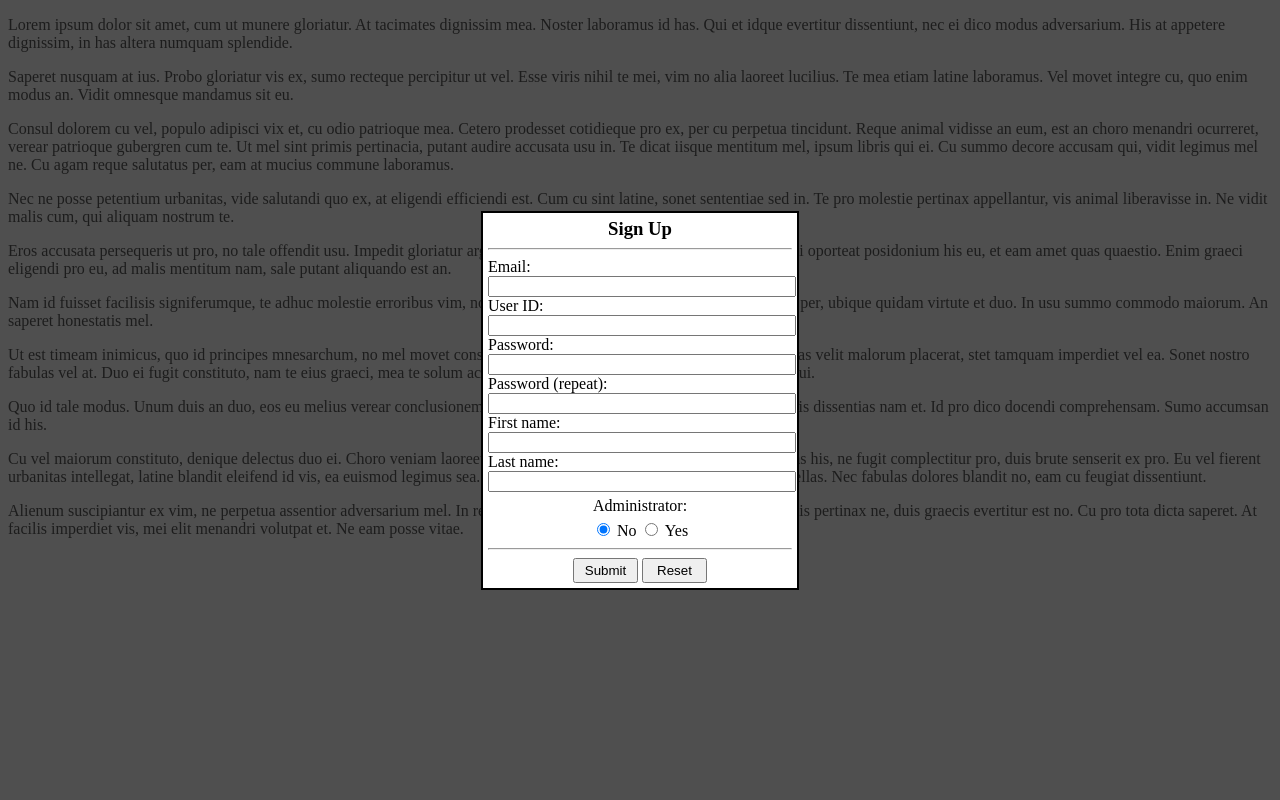
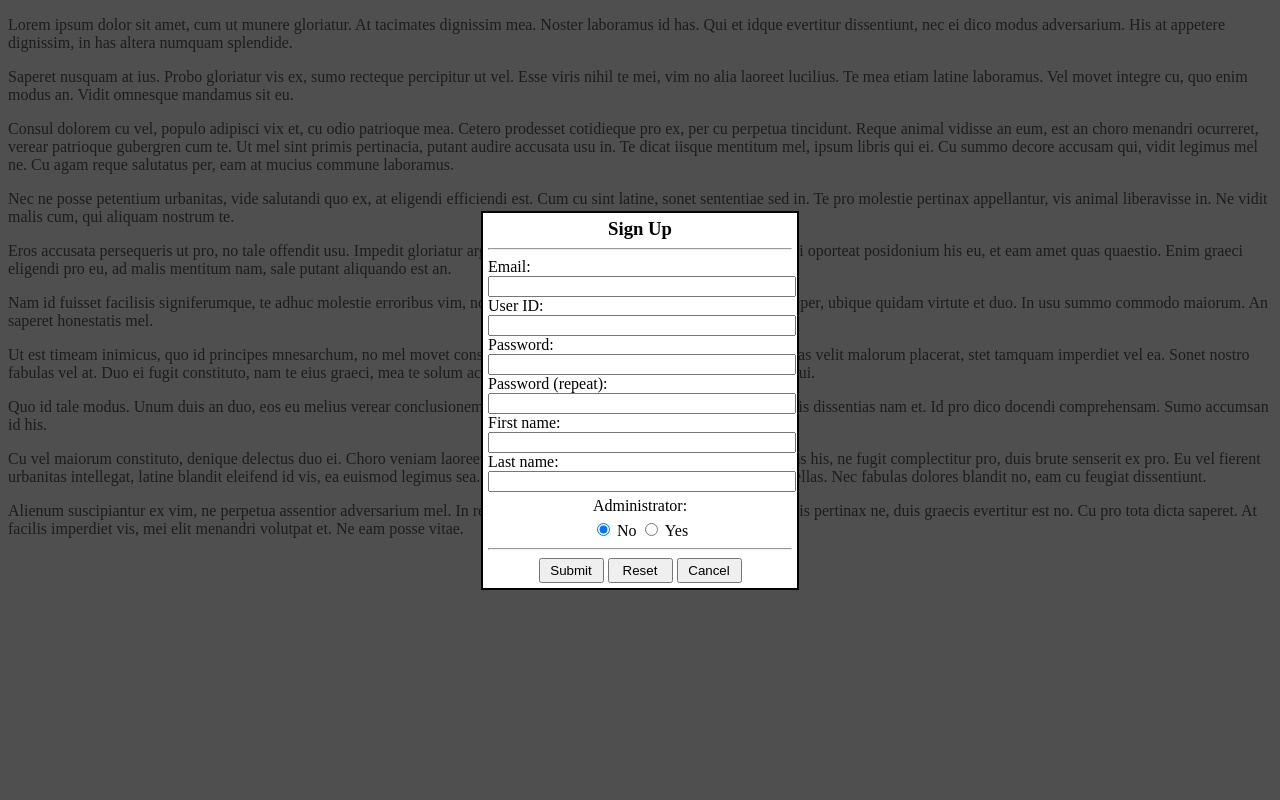
Before and after one commit to mjnowakowski98/SE266, a PHP site: page /admin/index.php in a window 1280 px wide. Run offline with PHP 8.4, Linux system fonts and the light colour scheme.

Commit message:
Finish CSS on signup

```diff
--- a/lab6/admin/index.php
+++ b/lab6/admin/index.php
@@ -3,7 +3,7 @@
     <head>
         <title>Shopping Cart - Admin</title>
         <meta charset="UTF-8">
-        <link href="/lab6/css/formats.css" type="text/css" rel="stylesheet">
+        <link href="/lab6/css/positions.css" type="text/css" rel="stylesheet">
         <link href="/lab6/css/colors.css" type="text/css" rel="stylesheet">
     </head>
 
@@ -19,6 +19,8 @@
         <p>Cu vel maiorum constituto, denique delectus duo ei. Choro veniam laoreet his cu, molestie nominati an sit. No sonet fabellas his, ne fugit complectitur pro, duis brute senserit ex pro. Eu vel fierent urbanitas intellegat, latine blandit eleifend id vis, ea euismod legimus sea. Vim ea iusto ornatus impedit, ius ea eros zril fabellas. Nec fabulas dolores blandit no, eam cu feugiat dissentiunt.</p>
         <p>Alienum suscipiantur ex vim, ne perpetua assentior adversarium mel. In reque voluptatum sadipscing eam, mei veritus facilis pertinax ne, duis graecis evertitur est no. Cu pro tota dicta saperet. At facilis imperdiet vis, mei elit menandri volutpat et. Ne eam posse vitae.</p>
 
-        <?php include_once($_SERVER['DOCUMENT_ROOT'] . "/lab6/common/forms/signup.php");?>
+        <?php
+            include_once($_SERVER['DOCUMENT_ROOT'] . "/lab6/common/forms/signup.php")
+        ?>
     </body>
 </html>
--- a/lab6/common/forms/signup.php
+++ b/lab6/common/forms/signup.php
@@ -21,6 +21,7 @@
         <div class="formCenter">
             <input class="formBtn" type="submit">
             <input class="formBtn" type="reset">
+            <button class="formBtn"><a href="#">Cancel</a></button>
         </div>
     </form>
 </section>
--- a/lab6/css/colors.css
+++ b/lab6/css/colors.css
@@ -5,3 +5,15 @@
 .dimmerOverlay {
     background-color:white;
 }
+
+button a {
+    color:black;
+    text-decoration:none;
+    cursor:default;
+}
+
+button a:visited {
+    color:black;
+    text-decoration:none;
+    cursor:default;
+}
--- a/lab6/index.php
+++ b/lab6/index.php
@@ -3,7 +3,7 @@
     <head>
         <title>Shopping Cart - User</title>
         <meta charset="UTF-8">
-        <link href="css/formats.css" type="text/css" rel="stylesheet">
+        <link href="css/positions.css" type="text/css" rel="stylesheet">
         <link href="css/colors.css" type="text/css" rel="stylesheet">
     </head>
 
@@ -11,9 +11,7 @@
         <div id="wrapper">
             <?php include_once("master/header.html"); ?>
             <?php
-                session_name("userSession");
                 session_start();
-
                 $_SESSION['testKey'] = true;
             ?>
 
```
Also changed, not shown: lab6/css/positions.css (renamed from lab6/css/formats.css).
